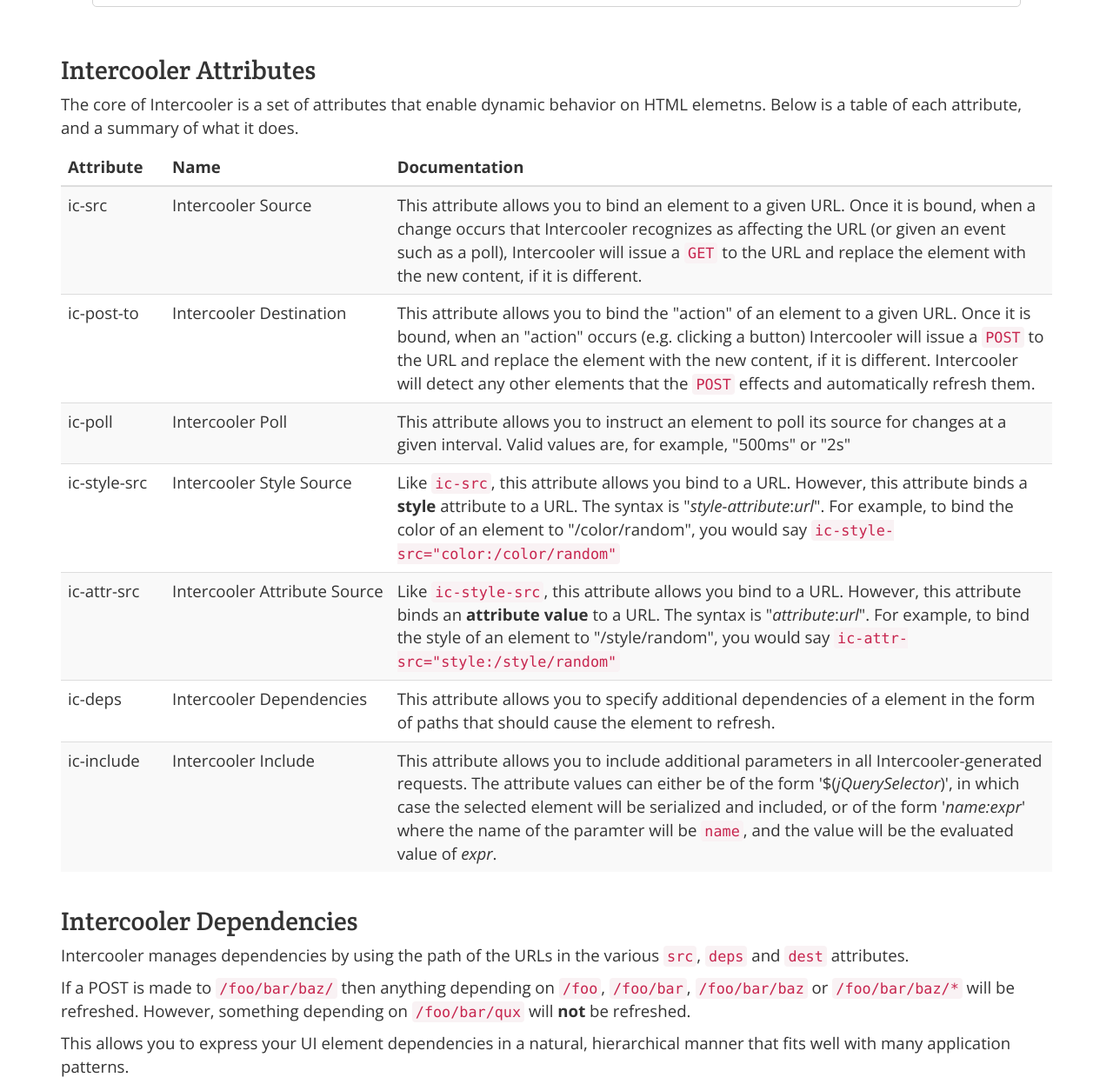
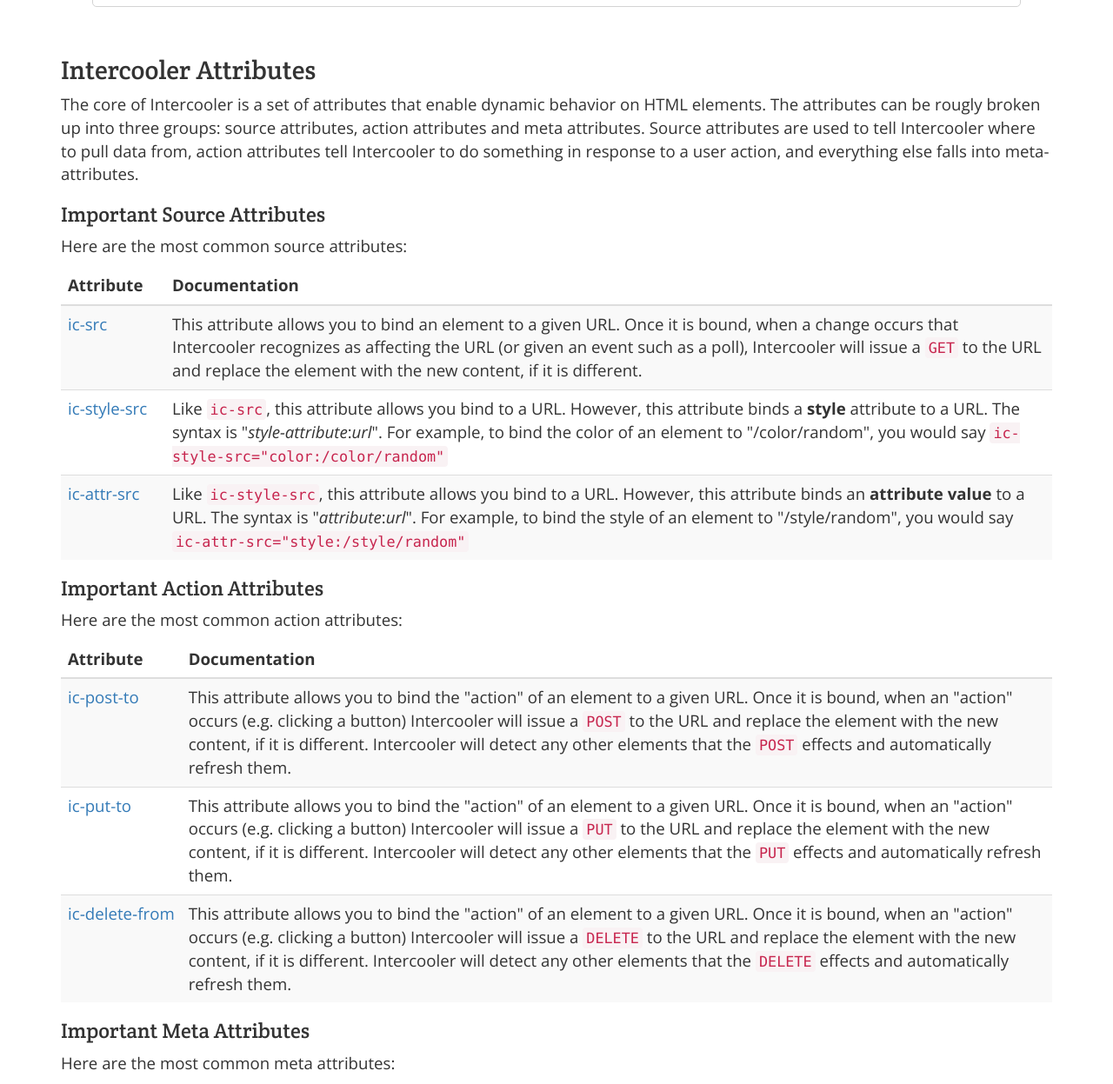
Before and after one commit to bigskysoftware/intercooler-js, a Jekyll site: the page built from www/intro.html, in a window 1280 px wide and 1400 px high, scrolled down 3677 px, cut to the strip 153-1400 px from the top of the window. Shown: the whole strip at 87% size. Built offline with Jekyll 4.4.1, drawn with Linux system fonts in a browser that asks for light colours; nearby versions of some CDN libraries; a style sheet for code colours, icons or effects is not loaded; some of the changed text lies outside the part shown.

Commit message:
More doc updates

```diff
--- a/src/intercooler.js
+++ b/src/intercooler.js
@@ -21,7 +21,7 @@ var Intercooler = Intercooler || (function () {
   var _ERROR = 4;
 
   var _SRC_ATTRS = ['ic-src', 'ic-style-src', 'ic-attr-src', 'ic-prepend-from', 'ic-append-from'];
-  var _DEST_ATTRS = ['ic-post-to', 'ic-put-to', 'ic-delete-to'];
+  var _DEST_ATTRS = ['ic-post-to', 'ic-put-to', 'ic-delete-from'];
 
   var _remote = $;
   var _urlHandlers = [];
@@ -377,7 +377,7 @@ var Intercooler = Intercooler || (function () {
       return "POST";
     } else if(attr == "ic-put-to") {
       return "PUT";
-    } else if (attr == "ic-delete-to") {
+    } else if (attr == "ic-delete-from") {
       return "DELETE";
     } else {
       return "POST";
--- a/www/_layouts/default.html
+++ b/www/_layouts/default.html
@@ -57,20 +57,29 @@
               <ul class="dropdown-menu">
                 <li class="dropdown-header">Source Attributes</li>
                 <li><a href="/attributes/ic-src.html">ic-src</a></li>
-                <li><a href="#">ic-post-to</a></li>
-                <li><a href="#">ic-deps</a></li>
-                <li><a href="#">ic-append-from</a></li>
-                <li><a href="#">ic-prepend-from</a></li>
+                <li><a href="/attributes/ic-style-src.html">ic-style-src</a></li>
+                <li><a href="/attributes/ic-attr-src.html">ic-attr-src</a></li>
+                <li><a href="/attributes/ic-append-from.html">ic-append-from</a></li>
+                <li><a href="/attributes/ic-prepend-from.html">ic-prepend-from</a></li>
                 <li class="divider"></li>
-                <li class="dropdown-header">Source Attributes</li>
-                <li><a href="#">Separated link</a></li>
-                <li><a href="#">One more separated link</a></li>
+                <li class="dropdown-header">Action Attributes</li>
+                <li><a href="/attributes/ic-post-to.html">ic-post-to</a></li>
+                <li><a href="/attributes/ic-put-to.html">ic-put-to</a></li>
+                <li><a href="/attributes/ic-delete-from.html">ic-delete-from</a></li>
+                <li><a href="/attributes/ic-include.html">ic-include</a></li>
+                <li class="divider"></li>
+                <li class="dropdown-header">Meta Attributes</li>
+                <li><a href="/attributes/ic-poll.html">ic-poll</a></li>
+                <li><a href="/attributes/ic-deps.html">ic-deps</a></li>
+                <li><a href="/attributes/ic-limit-children.html">ic-limit-children</a></li>
+                <li><a href="/attributes/ic-target.html">ic-target</a></li>
+                <li><a href="/attributes/ic-transition.html">ic-transition</a></li>
               </ul>
             </li>
-            <li class=""><a href="/#">Responses</a></li>
-            <li class=""><a href="/#">Dependencies</a></li>
-            <li class=""><a href="/#">Extending</a></li>
-            <li class=""><a href="/#">Examples</a></li>
+            <li class=""><a href="/responses.html">Responses</a></li>
+            <li class=""><a href="/dependencies.html">Dependencies</a></li>
+            <li class=""><a href="/extending.html">Extending</a></li>
+            <!--<li class=""><a href="/#">Examples</a></li>-->
             <li class=""><a href="/download.html">Download</a></li>
           </ul>
         </div>
--- a/www/attributes/ic-src.html
+++ b/www/attributes/ic-src.html
@@ -2,3 +2,59 @@
 layout: default
 nav: attributes > ic-src
 ---
+
+<div class="container">
+
+  <div class="row">
+    <div class="col-md-12">
+
+      <h2><code>ic-src</code> - The Source Attribute</h2>
+
+      <h3>Summary</h3>
+
+      <p>The <code>ic-src</code> attribute binds a given HTML element to a URL.  It does not cause any requests to happen
+      by itself, but it can respond to events caused by other attributes, such as
+        <a href="/attributes/ic-poll.html"><code>ic-poll</code></a> or
+        <a href="/attributes/ic-post-to.html"><code>ic-post-to</code></a>.</p>
+
+      <p>When Intercooler issues a request for an element with an <code>ic-src</code>, it will issue a <code>GET</code>
+      and will replace the current element with resulting HTML fragment, if it is different.</p>
+
+      <h3>Syntax</h3>
+
+      <p>The value of the attribute should be a valid relative path (e.g. <code>ic-src="/foo/bar"</code>).</p>
+
+      <h3>Dependencies</h3>
+
+      <p><code>ic-src</code> implied a dependency on its path, and Intercooler will issue requests for elements
+        whenever it detects an action that the path depends on.  See <a href="/dependencies.html">Dependencies</a> for
+      more information.</p>
+
+      <h3>Example</h3>
+
+      <p>Here is a simple example, using a poll interval to update:</p>
+
+      <pre>
+  &lt;div ic-src="/seconds" ic-poll="5s">You have been on this page for 0 seconds...&lt;/div>
+      </pre>
+
+
+      <div class="live-demo">
+        <script>
+          (function () {
+            var init = Math.floor(new Date().getTime() / 1000);
+            Intercooler.addURLHandler({
+              'url': '/seconds',
+              'get': function () {
+                var seconds = Math.floor((new Date().getTime() / 1000) - init);
+                return '<div ic-src="/seconds" ic-poll="5s">You have been on this page for ' + seconds + ' seconds...</div>'
+              }
+            });
+          })();
+        </script>
+        <div ic-src="/seconds" ic-poll="5s">You have been on this page for 0 seconds...</div>
+      </div>
+
+    </div>
+  </div>
+</div>
--- a/www/index.html
+++ b/www/index.html
@@ -42,11 +42,11 @@ layout: default
 
       <h3 class="text-center">Some Example Code</h3>
 	        <pre>
-  &lt;-- This button posts to the /example/clicks URL when it is clicked -->
-  &lt;button class="btn btn-primary" ic-post-to="/example/click">Click Me!&lt;/button>
+  &lt;-- This button posts to the /example/click URL when it is clicked -->
+  &lt;button ic-post-to="/example/click">Click Me!&lt;/button>
 
   &lt;-- This span is bound to a URL that returns an updated
-      version when the button is clicked -->
+      version of the span when the button is clicked -->
   &lt;span ic-src="/example/click">You have not yet clicked the button&lt;/span>
 		      </pre>
 
--- a/www/intro.html
+++ b/www/intro.html
@@ -49,16 +49,14 @@ nav: intro
 
   <div class="row">
     <div class="col-md-12">
-      <h2>A Motivating Example</h2>
+      <h2>A Simple Example</h2>
 
       <p>A good example is usually the best way to introduce something, so let's take a look at
         a simple div that has an Intercooler binding:</p>
 
-      <div class="row">
         <pre>
     &lt;div ic-src="/visitors/count_div" ic-poll="2s">You have had 42 visitors today&lt;/div>
         </pre>
-      </div>
 
       <p>This is perhaps the simplest possible binding.  It uses the <code>ic-src</code> attribute to point this div to a
         URL to refresh from, and the <code>ic-poll</code> attribute to tell Intercooler to poll the server.
@@ -331,47 +329,31 @@ nav: intro
     <div class="col-md-12">
       <h2>Intercooler Attributes</h2>
 
-      <p>The core of Intercooler is a set of attributes that enable dynamic behavior on HTML elemetns. Below is a
-        table
-        of each attribute, and a summary of what it does.</p>
+      <p>The core of Intercooler is a set of attributes that enable dynamic behavior on HTML elements.  The
+      attributes can be rougly broken up into three groups: source attributes, action attributes and meta attributes.
+      Source attributes are used to tell Intercooler where to pull data from, action attributes tell Intercooler to
+      do something in response to a user action, and everything else falls into meta-attributes.</p>
+
+      <h3>Important Source Attributes</h3>
+      <p>Here are the most common source attributes:</p>
+
       <table class="table table-striped table-hover">
         <thead>
         <tr>
           <th style="width:120px">Attribute</th>
-          <th>Name</th>
           <th>Documentation</th>
         </tr>
         </thead>
         <tbody>
         <tr>
-          <td>ic-src</td>
-          <td>Intercooler&nbsp;Source</td>
+          <td><a href="attributes/ic-src.html">ic-src</a></td>
           <td>This attribute allows you to bind an element to a given URL. Once it is bound, when a change occurs that
             Intercooler recognizes as affecting the URL (or given an event such as a poll), Intercooler will issue
             a <code>GET</code> to the URL and replace the element with the new content, if it is different.
           </td>
         </tr>
         <tr>
-          <td>ic-post-to</td>
-          <td>Intercooler&nbsp;Destination</td>
-          <td>This attribute allows you to bind the "action" of an element to a given URL. Once it is bound, when an
-            "action" occurs (e.g. clicking a button) Intercooler will issue
-            a <code>POST</code> to the URL and replace the element with the new content, if it is different.
-            Intercooler
-            will detect any other elements that the <code>POST</code> effects and automatically refresh them.
-          </td>
-        </tr>
-        <tr>
-          <td>ic-poll</td>
-          <td>Intercooler&nbsp;Poll</td>
-          <td>This attribute allows you to instruct an element to poll its source for changes at a given interval.
-            Valid
-            values are, for example, "500ms" or "2s"
-          </td>
-        </tr>
-        <tr>
-          <td>ic-style-src</td>
-          <td>Intercooler&nbsp;Style&nbsp;Source</td>
+          <td><a href="attributes/ic-style-src.html">ic-style-src</a></td>
           <td>Like <code>ic-src</code>, this attribute allows you bind to a URL. However, this attribute binds a
             <strong>style</strong> attribute to a URL. The syntax is "<em>style-attribute</em>:<em>url</em>". For
             example,
@@ -379,39 +361,84 @@ nav: intro
             <code>ic-style-src="color:/color/random"</code></td>
         </tr>
         <tr>
-          <td>ic-attr-src</td>
-          <td>Intercooler&nbsp;Attribute&nbsp;Source</td>
+          <td><a href="attributes/ic-attr-src.html">ic-attr-src</a></td>
           <td>Like <code>ic-style-src</code>, this attribute allows you bind to a URL. However, this attribute binds
-            an
-            <strong>attribute value</strong> to a URL. The syntax is "<em>attribute</em>:<em>url</em>". For example,
+            an <strong>attribute value</strong> to a URL. The syntax is "<em>attribute</em>:<em>url</em>". For example,
             to bind the style of an element to "/style/random", you would say
             <code>ic-attr-src="style:/style/random"</code></td>
         </tr>
+        </tbody>
+      </table>
+
+      <h3>Important Action Attributes</h3>
+
+      <p>Here are the most common action attributes:</p>
+
+      <table class="table table-striped table-hover">
+        <thead>
         <tr>
-          <td>ic-deps</td>
-          <td>Intercooler&nbsp;Dependencies</td>
-          <td>This attribute allows you to specify additional dependencies of a element in the form of paths that
-            should cause the element to refresh.
+          <th style="width:120px">Attribute</th>
+          <th>Documentation</th>
+        </tr>
+        </thead>
+        <tbody>
+        <tr>
+          <td><a href="attributes/ic-post-to.html">ic-post-to</a></td>
+          <td>This attribute allows you to bind the "action" of an element to a given URL. Once it is bound, when an
+            "action" occurs (e.g. clicking a button) Intercooler will issue
+            a <code>POST</code> to the URL and replace the element with the new content, if it is different.
+            Intercooler will detect any other elements that the <code>POST</code> effects and automatically refresh them.
           </td>
         </tr>
         <tr>
-          <td>ic-include</td>
-          <td>Intercooler&nbsp;Include</td>
-          <td>This attribute allows you to include additional parameters in all Intercooler-generated requests. The
-            attribute values can either be of the form '$(<em>jQuerySelector</em>)', in which case the selected
-            element
-            will be serialized and included, or of the form '<em>name:expr</em>' where the name of the paramter will
-            be
-            <code>name</code>, and the value will be the evaluated value of <em>expr</em>.
+          <td><a href="attributes/ic-put-to.html">ic-put-to</a></td>
+          <td>This attribute allows you to bind the "action" of an element to a given URL. Once it is bound, when an
+            "action" occurs (e.g. clicking a button) Intercooler will issue
+            a <code>PUT</code> to the URL and replace the element with the new content, if it is different.
+            Intercooler will detect any other elements that the <code>PUT</code> effects and automatically refresh them.
           </td>
+        </tr>
+        <tr>
+          <td><a href="attributes/ic-delete-from.html">ic&#8209;delete&#8209;from</a></td>
+          <td>This attribute allows you to bind the "action" of an element to a given URL. Once it is bound, when an
+            "action" occurs (e.g. clicking a button) Intercooler will issue
+            a <code>DELETE</code> to the URL and replace the element with the new content, if it is different.
+            Intercooler will detect any other elements that the <code>DELETE</code> effects and automatically refresh them.
+          </td>
+        </tr>
+        </tbody>
+      </table>
+
+      <h3>Important Meta Attributes</h3>
+
+      <p>Here are the most common meta attributes:</p>
+
+      <table class="table table-striped table-hover">
+        <thead>
+        <tr>
+          <th style="width:120px">Attribute</th>
+          <th>Documentation</th>
+        </tr>
+        </thead>
+        <tbody>
+        <tr>
+          <td><a href="attributes/ic-poll.html">ic-poll</a></td>
+          <td>This attribute tells Intercooler to poll the source URL for the element it is on in a given interval,
+            expressed as milliseconds or seconds.  (e.g. '500ms' or '2s')</td>
+        </tr>
+        <tr>
+          <td><a href="attributes/ic-deps.html">ic-deps</a></td>
+          <td>This attribute allows you to express additional path dependencies for a given element, beyond the
+            <a href="dependencies.html#implied">implied ones</a>.</td>
         </tr>
         </tbody>
       </table>
     </div>
   </div>
+
   <div class="row">
     <div class="col-md-12">
-      <h2>Intercooler Dependencies</h2>
+      <h2>Dependencies</h2>
 
       <p>Intercooler manages dependencies by using the path of the URLs in the various <code>src</code>,
         <code>deps</code>
@@ -425,6 +452,10 @@ nav: intro
 
       <p>This allows you to express your UI element dependencies in a natural, hierarchical manner that fits well with
         many application patterns.</p>
+
+      <p>You can read more about how dependency management works <a href="dependencies.html">here</a>.</p>
+
+
     </div>
   </div>
 
--- a/www/js/intercooler.js
+++ b/www/js/intercooler.js
@@ -21,7 +21,7 @@ var Intercooler = Intercooler || (function () {
   var _ERROR = 4;
 
   var _SRC_ATTRS = ['ic-src', 'ic-style-src', 'ic-attr-src', 'ic-prepend-from', 'ic-append-from'];
-  var _DEST_ATTRS = ['ic-post-to', 'ic-put-to', 'ic-delete-to'];
+  var _DEST_ATTRS = ['ic-post-to', 'ic-put-to', 'ic-delete-from'];
 
   var _remote = $;
   var _urlHandlers = [];
@@ -377,7 +377,7 @@ var Intercooler = Intercooler || (function () {
       return "POST";
     } else if(attr == "ic-put-to") {
       return "PUT";
-    } else if (attr == "ic-delete-to") {
+    } else if (attr == "ic-delete-from") {
       return "DELETE";
     } else {
       return "POST";
```
Also changed, not shown: www/attributes/ic-style-src.html (added, +61 -0 lines).
